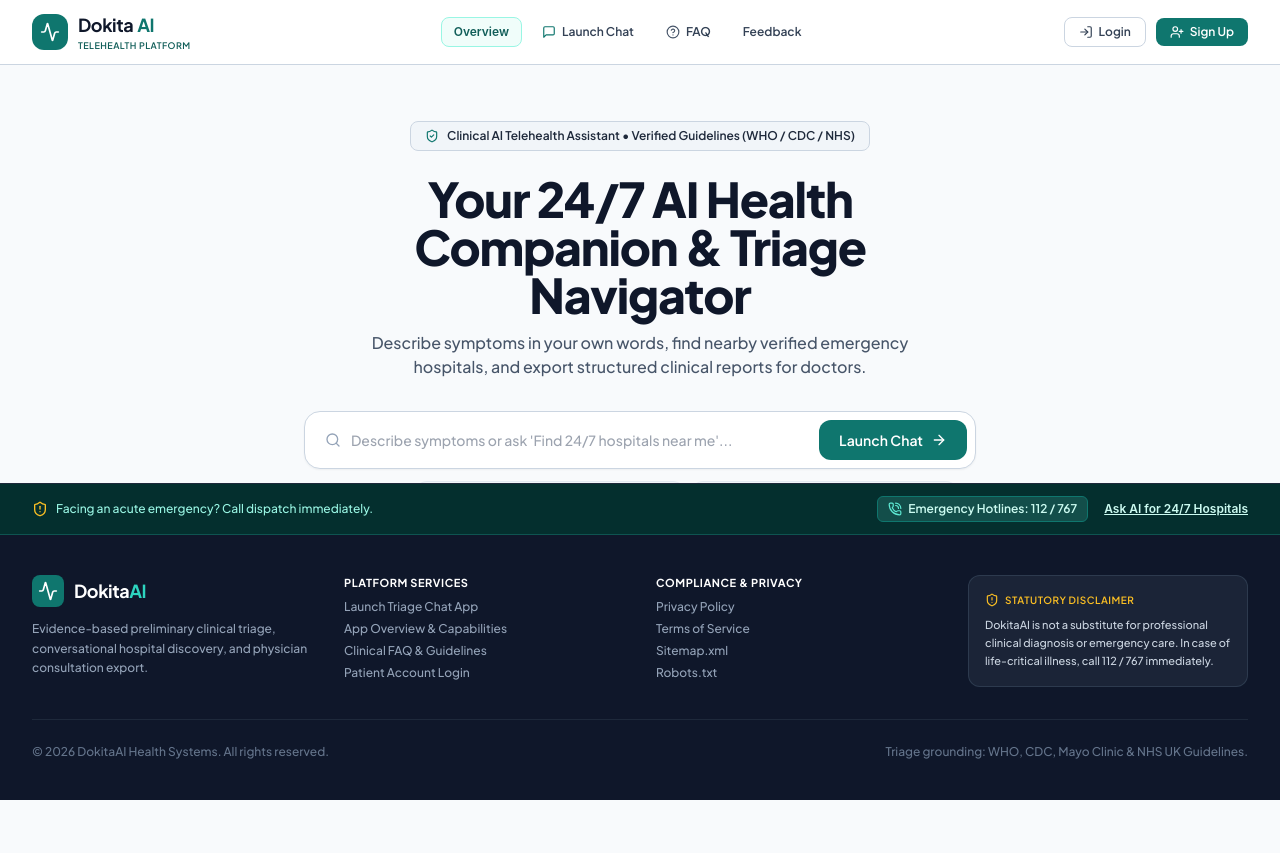
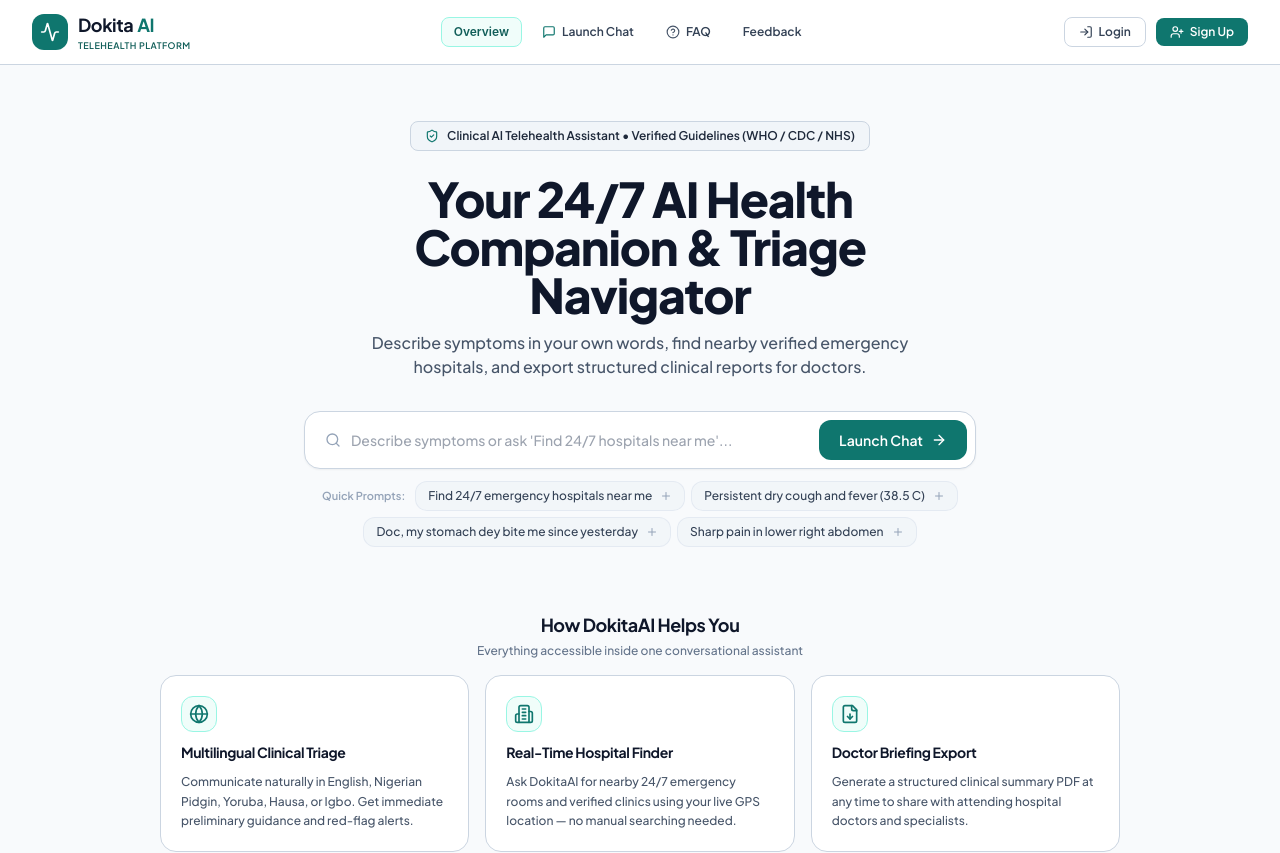
Before and after one commit to Dan-des/dokita-ai, a React (Vite) app in the folder client/: page / in a window 1280 px wide. Shown: the top 853 px of the page. Before the commit the page ends 800 px from the top, so only its background shows below. Built offline with nearby package versions, Linux system fonts and the light colour scheme; no server answers.

Commit message:
fix: restore natural browser window scrolling on non-chat pages, moving the footer back to the bottom of the page content flow

```diff
--- a/client/src/App.tsx
+++ b/client/src/App.tsx
@@ -28,13 +28,19 @@
   const isChatRoute = location.pathname === '/chat';
 
   return (
-    <div className="h-[100dvh] w-full flex flex-col overflow-hidden bg-slate-50 text-slate-900 font-sans selection:bg-teal-700 selection:text-white">
+    <div
+      className={`selection:bg-teal-700 selection:text-white font-sans ${
+        isChatRoute
+          ? 'fixed inset-0 flex flex-col overflow-hidden bg-slate-50 text-slate-900 z-0 h-[100dvh]'
+          : 'min-h-screen flex flex-col bg-slate-50 text-slate-900'
+      }`}
+    >
       <PageTitle />
 
       {/* Render Header only on standard site pages (never inside full-screen chat) */}
       {!isChatRoute && <Header onOpenFeedback={() => setFeedbackOpen(true)} />}
 
-      <main className={`flex-1 min-h-0 min-w-0 flex flex-col ${isChatRoute ? 'overflow-hidden h-full' : 'overflow-y-auto'}`}>
+      <main className={`flex-1 ${isChatRoute ? 'min-h-0 overflow-hidden flex flex-col' : ''}`}>
         <Routes>
           <Route path="/" element={<Home onOpenFeedback={() => setFeedbackOpen(true)} />} />
 
--- a/client/src/index.css
+++ b/client/src/index.css
@@ -4,15 +4,14 @@
 
 /* ============================================================
    ROOT LAYOUT
-   - html, body, #root locked to 100% viewport
-   - Internal pages scroll cleanly via flex-1 overflow-y-auto
+   - html, body, #root expand naturally
+   - Chat route handles fullscreen height boundaries dynamically
    ============================================================ */
 html, body {
   margin: 0;
   padding: 0;
-  height: 100%;
+  min-height: 100%;
   width: 100%;
-  overflow: hidden;
 }
 
 body {
@@ -22,9 +21,8 @@
 #root {
   display: flex;
   flex-direction: column;
-  height: 100%;
+  min-height: 100%;
   width: 100%;
-  overflow: hidden;
 }
 
 @layer base {
```
